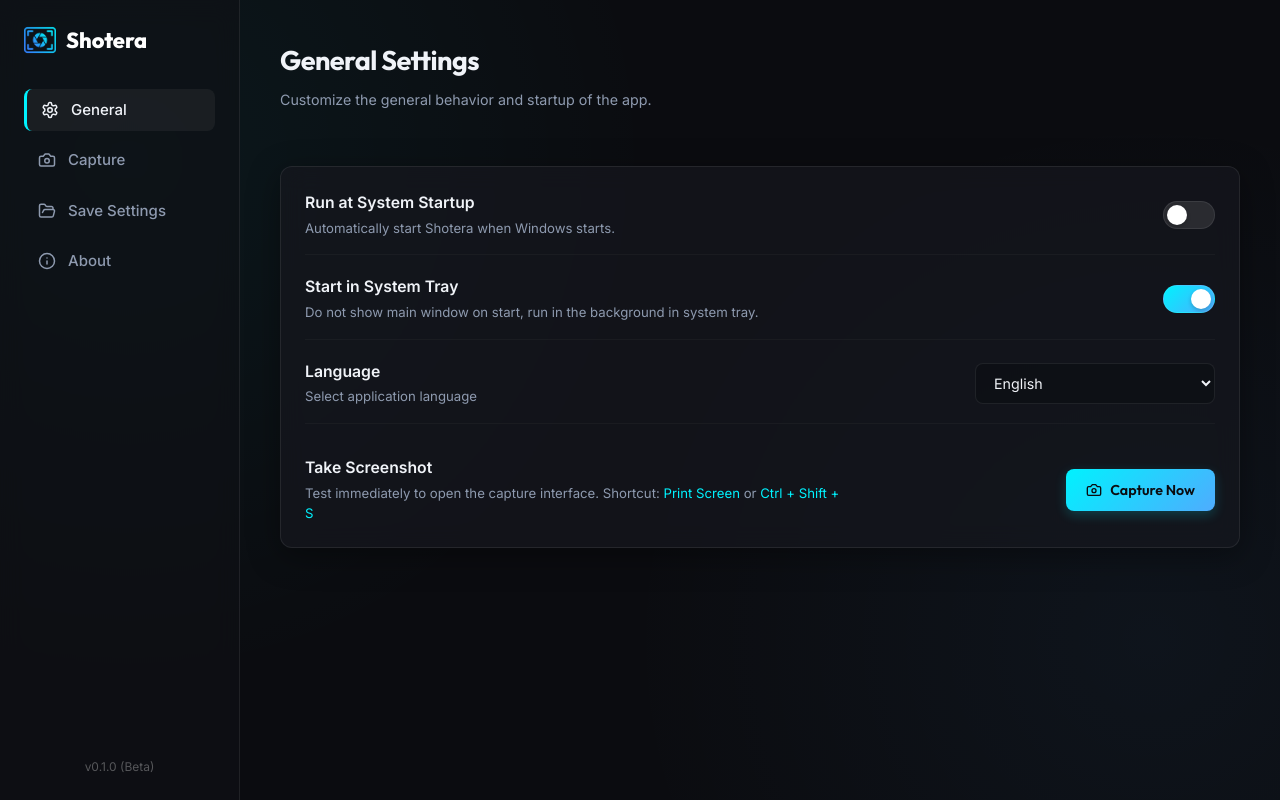
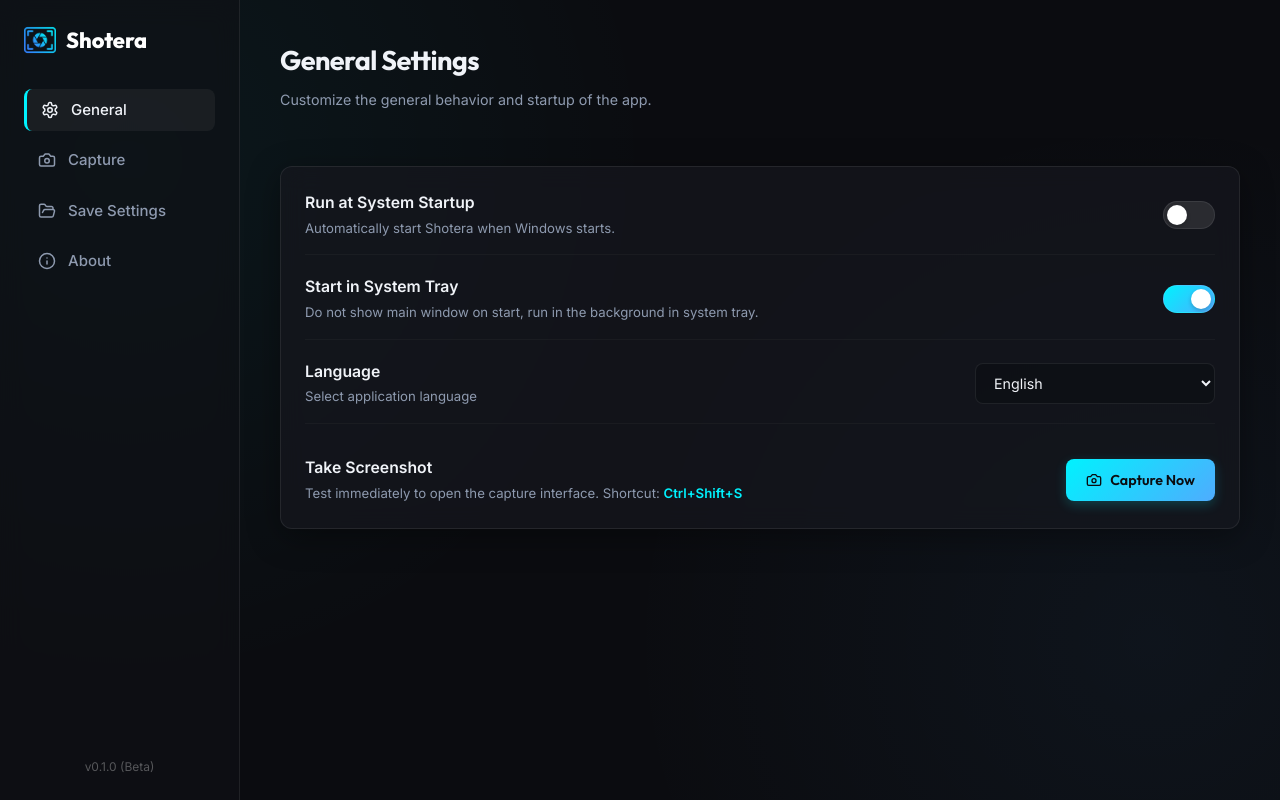
Before and after one commit to rzayevsahil/Shotera, a React (Vite) app: page / in a window 1280 px wide. Built offline with nearby package versions, Linux system fonts and the light colour scheme.

Commit message:
feat: implement settings window with configurable preferences and custom keyboard shortcuts

```diff
--- a/src/components/SettingsWindow.tsx
+++ b/src/components/SettingsWindow.tsx
@@ -375,7 +375,7 @@ function SettingsWindow() {
             <div className="setting-row" style={{ marginTop: "12px" }}>
               <div className="setting-info">
                 <span className="setting-label">{t.takeScreenshot}</span>
-                <span className="setting-desc">{t.takeScreenshotDesc} <span style={{ color: "var(--accent-cyan)" }}>Print Screen</span> {lang === "tr" ? "veya" : "or"} <span style={{ color: "var(--accent-cyan)" }}>Ctrl + Shift + S</span></span>
+                <span className="setting-desc">{t.takeScreenshotDesc} <span style={{ color: "var(--accent-cyan)", fontWeight: 600 }}>{regionShortcut}</span></span>
               </div>
               <button className="premium-button" onClick={handleTakeScreenshot}>
                 <Camera size={16} />
```
